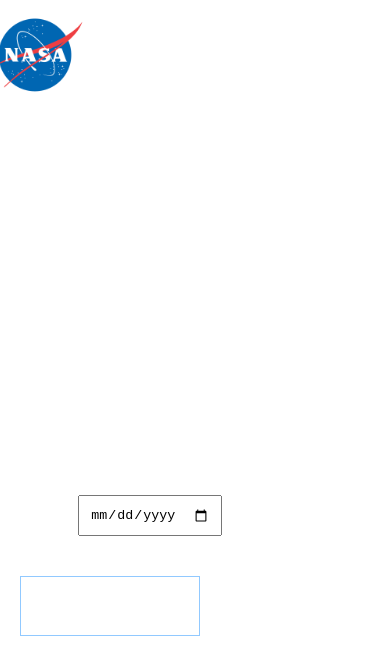
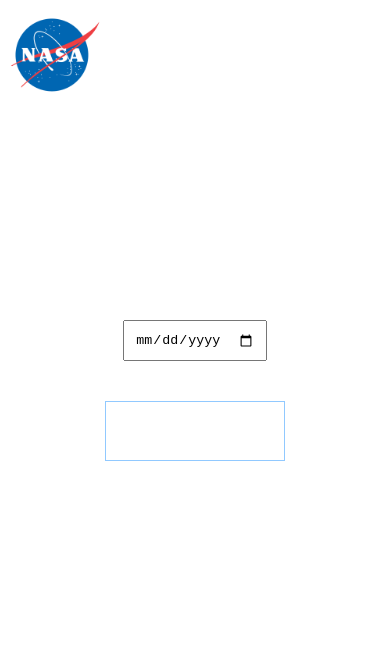
Before and after one commit to thaissilvr/apod-project, a plain HTML site: page index.html in a window 390 px wide. Drawn offline with Linux system fonts and the light colour scheme.

Commit message:
Deixando responsivo

```diff
--- a/css/style.css
+++ b/css/style.css
@@ -1,15 +1,12 @@
 body {
-
-    background-image: url('1244978.jpg');
-    background-size: cover;
-    color: white;
-
+ background-image: url('1244978.jpg');
+ background-size: cover;
+ color: white;
 }
 header {
     display: flex;
     flex-direction: row-reverse;
     justify-content: center;
-
 }
 h1 {
     font-size: 50px;
@@ -67,13 +64,15 @@ button:hover {
 
 }
 
-h2 {
-    padding: 10px;
-    font-size: 30px;
-    font-weight: bold;
+div {
+    margin-left: 200px;
+    margin-right: 200px;
 }
 
-p {
+h2,p {
+    padding: 10px;
+    font-size: 20px;
+    font-weight: bold;
     padding: 30px;
     font-size: 20px;
 }
@@ -101,25 +100,39 @@ iframe {
 
 @media (max-width: 700px) {
 body {
-    width: 300px;
+    width: fit-content;
+    height: fit-content;
+    background-size:auto;
+
 }
  div, .intro {
+    font-size: 20px;
+    padding: 15px;
     width: fit-content;
     height: fit-content;
     display: flex;
     flex-direction: column;
     justify-content: center;
-    margin-left: 10px;
+    align-items: center;
+    margin-left: 5px;
+    margin-right: 5px;
+}
 
- }
+h1 {
+    font-size: 25px;
+}
 
- div > p {
-    font-size: 15px;
-    padding: 4px;
-    margin: 4px;
- }
+
 img, iframe {
     width: 200px;
     height: 200px;
 }
+
+.button {
+    display: flex;
+    justify-content: center;
+    align-items: center;
+    margin-left: auto;
+    margin-right: auto;
 }
+}
```
